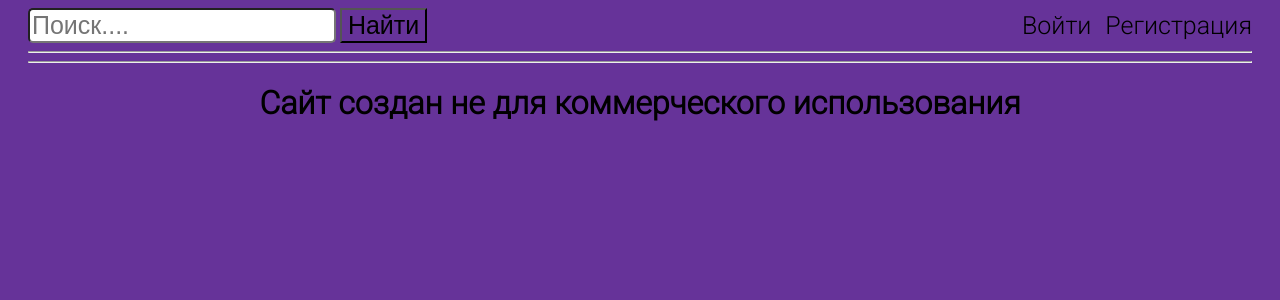
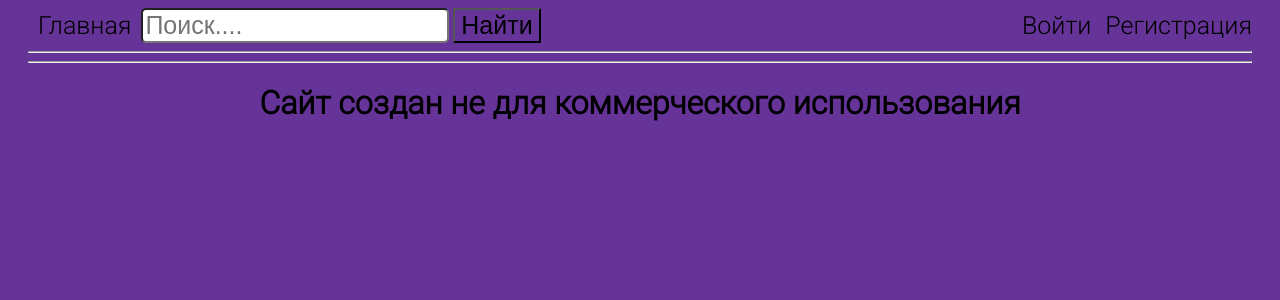
Before and after one commit to c0ral0vii/myblog-Python-Django, a Django app: page / in a window 1280 px wide. Shown: the top 300 px of the page. Run offline with Django 4.2, Linux system fonts and the light colour scheme.

Commit message:
Профиль доделать и исправить ошибку

```diff
--- a/myblog/main/static/css/style.css
+++ b/myblog/main/static/css/style.css
@@ -13,6 +13,13 @@ body {
     display: flex;
     justify-content: space-between;
     align-items: center;
+}
+
+.home_link {
+    text-decoration: none;
+    font-size: 25px;
+    color: black;
+    margin: 0 10px 0;
 }
 
 .search {
--- a/myblog/main/templates/main/base.html
+++ b/myblog/main/templates/main/base.html
@@ -12,6 +12,7 @@
   <header class="header">
         <div class="content_main">
             <div class="search">
+                <a href="{% url 'home' %}" class="home_link">Главная</a>
                 <form method="get" class="search-form">
                     <input type="text" class="search-input" placeholder="Поиск....">
                     <button type="submit" class="submit-button">Найти</button>
@@ -21,7 +22,7 @@
                 {% if request.user.is_authenticated %}
                     <div class="login-user">
                         <img src="" class="users-links-img">
-                        <a href="" class="users-links">{{ request.user }}</a>
+                        <a href="{{ profile.get_absolute_url }}" class="users-links">{{ request.user }}</a>
                         <a href="{% url 'logout' %}" class="users-links">Выход</a>
                     </div>
                 {% else %}
--- a/myblog/main/urls.py
+++ b/myblog/main/urls.py
@@ -8,4 +8,5 @@ urlpatterns = [
     path('register/', RegisterPage.as_view(), name='register'),
     path('login/', LoginPage.as_view(), name='login'),
     path('logout/', logout_, name='logout'),
+    path('profile/<int:user>', profile, name='profile'),
 ]
--- a/myblog/main/views.py
+++ b/myblog/main/views.py
@@ -7,14 +7,23 @@ from django.shortcuts import redirect
 
 
 from .forms import *
+from .models import *
 
 
 def home(request):
-    return render(request, 'main/home.html', context={'title': 'homepage'})
+    context = {
+        'title': 'home',
+        'profile': Profile.objects.all(),
+    }
+    return render(request, 'main/home.html', context=context)
 
 
 def profile(request):
-    pass
+    context = {
+        'title': 'profile',
+        'profile': Profile.objects.all(),
+    }
+    return render(request, 'main/profile.html', context=context)
 
 
 class RegisterPage(CreateView):
```
Also changed, not shown: myblog/main/templates/main/profile.html (added, +11 -0 lines), myblog/db.sqlite3, myblog/main/templates/main/register.html (line endings or trailing spaces).
